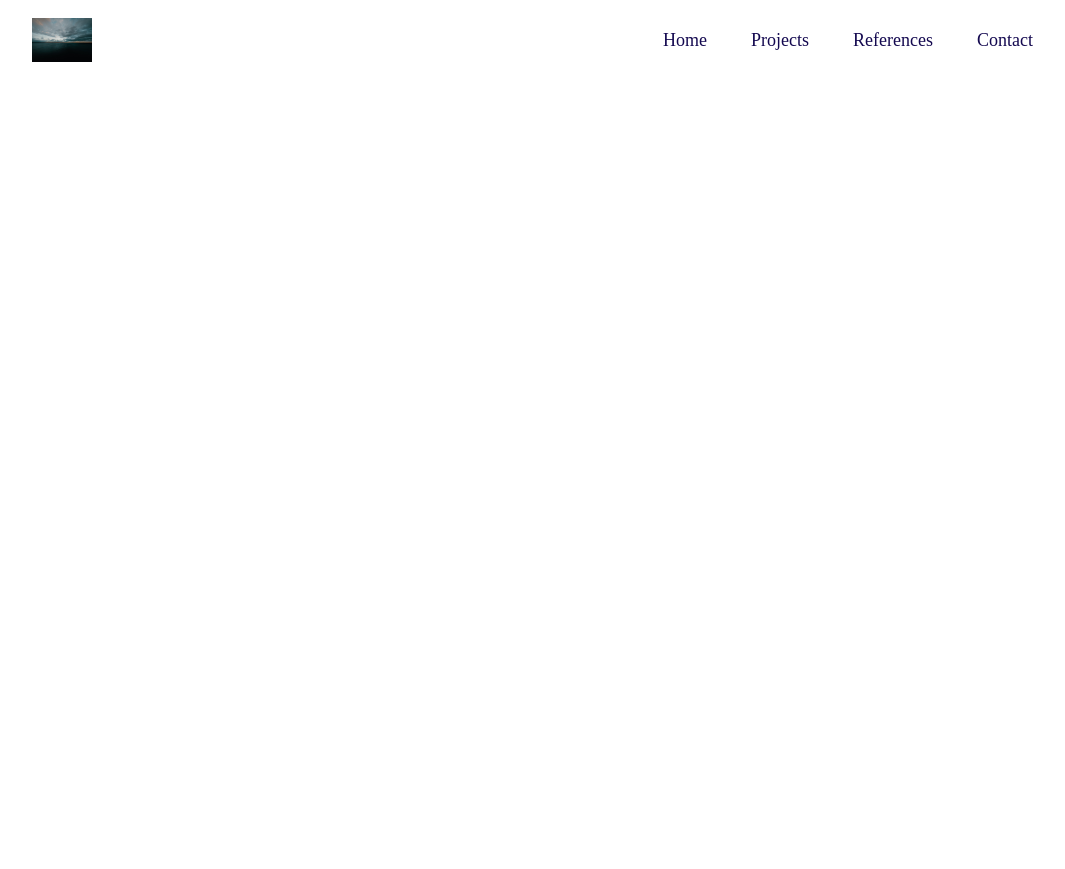
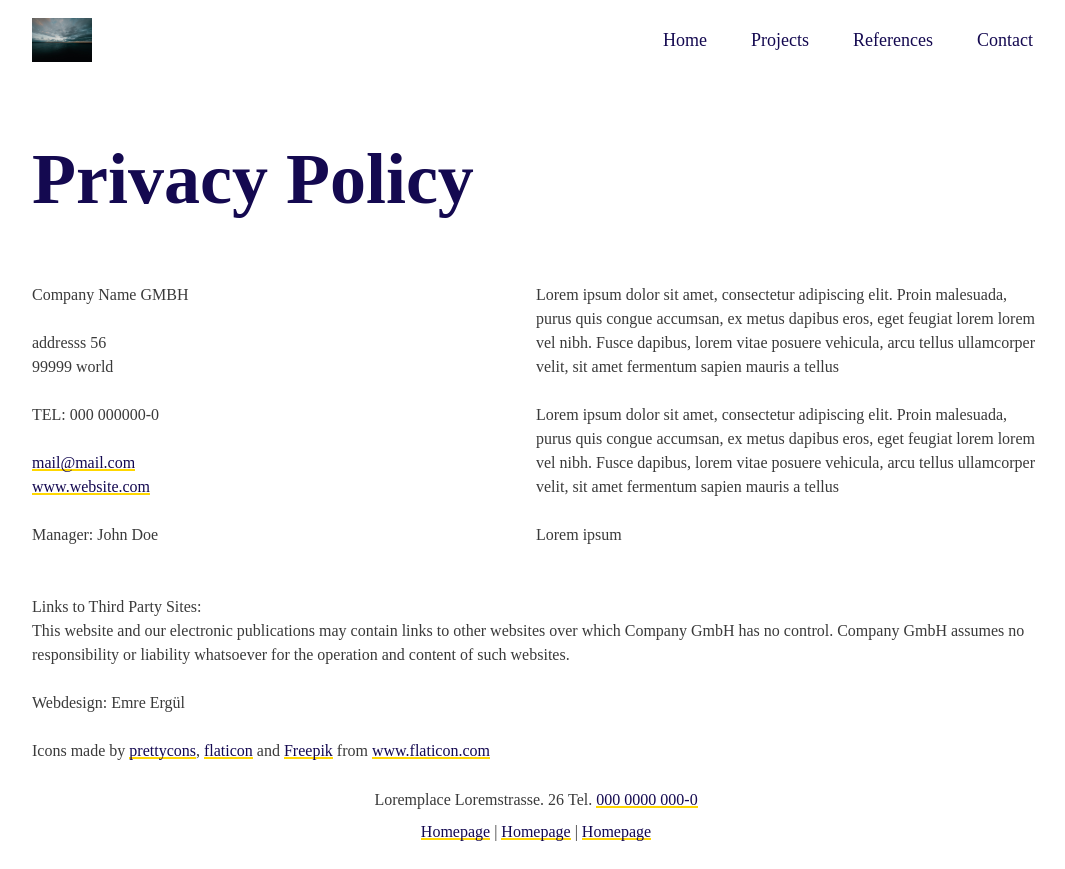
Before and after one commit to emredevsalot/unusual-buildings, a React (Vite) app: page /privacy-policy in a window 1280 px wide. Shown: the whole page, without its empty margins (104-1169 px from the left). Before the commit the page ends 800 px from the top, so only its background shows below. Built offline with nearby package versions, Linux system fonts and the light colour scheme.

Commit message:
add PrivacyPolicy page

```diff
--- a/src/App.tsx
+++ b/src/App.tsx
@@ -7,6 +7,7 @@ import Homepage from "./pages/homepage";
 import Projects from "./pages/projects";
 import Contact from "./pages/contact";
 import SingleProject from "./pages/singleProject";
+import PrivacyPolicy from "./pages/privacyPolicy";
 
 function App() {
   const routes = useRoutes([
@@ -17,6 +18,10 @@ function App() {
     {
       path: "/projects",
       element: <Projects />,
+    },
+    {
+      path: "/privacy-policy",
+      element: <PrivacyPolicy />,
     },
     {
       path: "/projects/:projectName",
--- /dev/null
+++ b/src/pages/privacyPolicy/index.tsx
@@ -0,0 +1,114 @@
+import { useEffect } from "react";
+
+import { motion } from "framer-motion";
+
+import Footer from "../../components/Footer";
+
+const variantsPrivacyPolicy = {
+  initial: {
+    opacity: 0,
+  },
+  animate: {
+    opacity: 1,
+    transition: { delay: 0.5 },
+  },
+  exit: {
+    opacity: 0,
+    transition: { delay: 0.5 },
+  },
+};
+
+const PrivacyPolicy = () => {
+  useEffect(() => {
+    window.scrollTo(0, 0);
+  }, []);
+  return (
+    <>
+      <motion.div
+        variants={variantsPrivacyPolicy}
+        initial="initial"
+        animate="animate"
+        exit="exit"
+        className="privacyPolicy"
+      >
+        <div className="container">
+          <h1>Privacy Policy</h1>
+          <div className="privacyPolicy__flex">
+            <div className="privacyPolicy__left">
+              <p>Company Name GMBH</p>
+              <br />
+              <p>addresss 56 </p>
+              <p>99999 world</p>
+              <br />
+              <p>TEL: 000 000000-0</p>
+              <br />
+              <p>
+                <a href="mailto:mail@mail.com">mail@mail.com</a>{" "}
+              </p>
+              <p>
+                <a href="www.website.com">www.website.com</a>
+              </p>
+              <br />
+              <p>Manager: John Doe</p>
+            </div>
+            <div className="privacyPolicy__right">
+              <p>
+                Lorem ipsum dolor sit amet, consectetur adipiscing elit. Proin
+                malesuada, purus quis congue accumsan, ex metus dapibus eros,
+                eget feugiat lorem lorem vel nibh. Fusce dapibus, lorem vitae
+                posuere vehicula, arcu tellus ullamcorper velit, sit amet
+                fermentum sapien mauris a tellus
+              </p>
+              <br />
+              <p>
+                Lorem ipsum dolor sit amet, consectetur adipiscing elit. Proin
+                malesuada, purus quis congue accumsan, ex metus dapibus eros,
+                eget feugiat lorem lorem vel nibh. Fusce dapibus, lorem vitae
+                posuere vehicula, arcu tellus ullamcorper velit, sit amet
+                fermentum sapien mauris a tellus
+              </p>
+              <br />
+              <p>Lorem ipsum</p>
+            </div>
+          </div>
+
+          <div className="privacyPolicy__bottom">
+            <br />
+            <br />
+            <p>Links to Third Party Sites:</p>
+            <p>
+              This website and our electronic publications may contain links to
+              other websites over which Company GmbH has no control. Company
+              GmbH assumes no responsibility or liability whatsoever for the
+              operation and content of such websites.
+            </p>
+            <br />
+            <p>Webdesign: Emre Ergül</p>
+            <br />
+            <p>
+              Icons made by{" "}
+              <a
+                href="https://www.flaticon.com/authors/prettycons"
+                title="prettycons"
+              >
+                prettycons
+              </a>
+              ,{" "}
+              <a href="https://www.flaticon.com/" title="Flaticon">
+                flaticon
+              </a>{" "}
+              and{" "}
+              <a href="https://www.freepik.com" title="Freepik">
+                Freepik
+              </a>{" "}
+              from <a href="https://www.flaticon.com">www.flaticon.com</a>
+            </p>
+          </div>
+        </div>
+      </motion.div>
+      <Footer />
+    </>
+  );
+};
+
+export default PrivacyPolicy;
--- a/src/sass/components/_privacypolicy.scss
+++ b/src/sass/components/_privacypolicy.scss
@@ -1,4 +1,4 @@
-.privacypolicy {
+.privacyPolicy {
   h1 {
     // text-align: center;
     margin-top: 125px;
```
